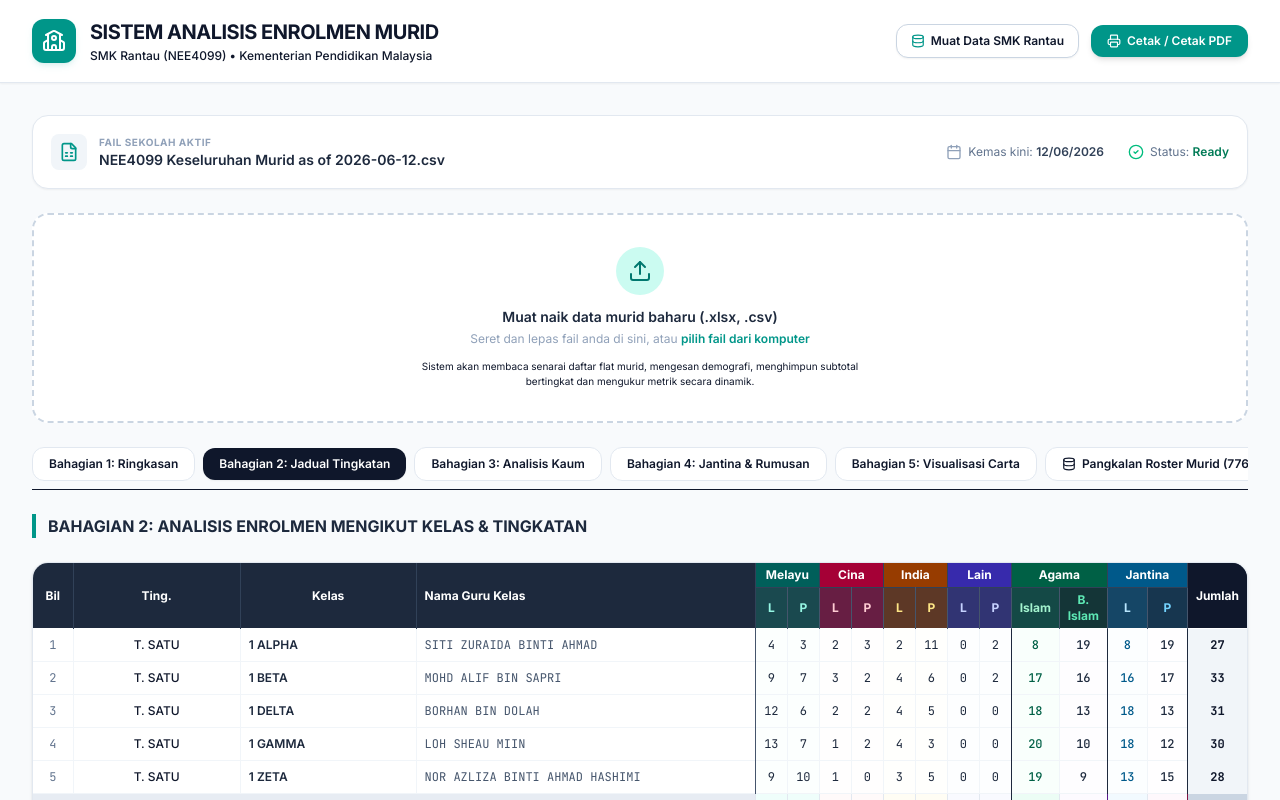
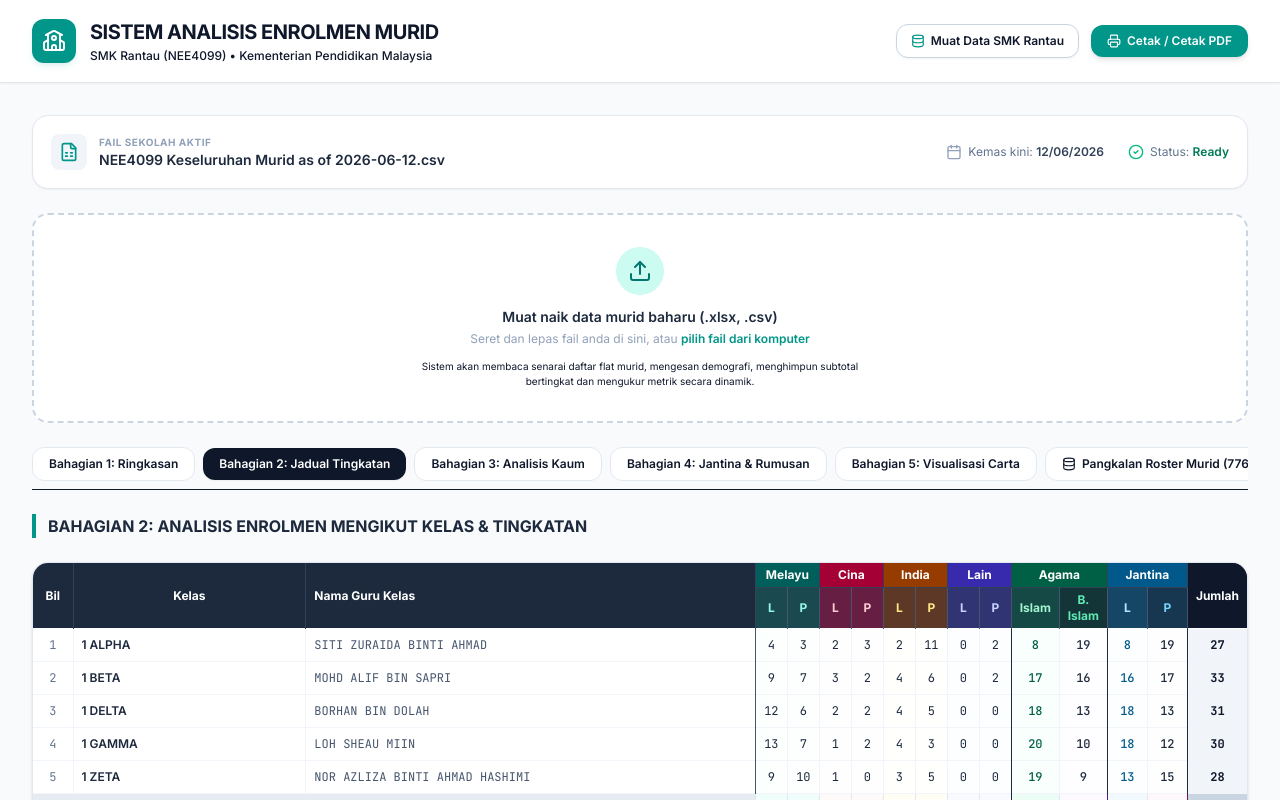
Before and after one commit to ask6487/analisis-enrolmen-murid, a React (Vite) app: page / in a window 1280 px wide. Both pictures are taken after a click on the button "Bahagian 2: Jadual Tingkatan". Shown: the top 800 px of the page. Built offline with nearby package versions, Linux system fonts and the light colour scheme.

Commit message:
refactor: adjust print styles and table layout
Simplify table headers by removing redundant 'Ting.' column and optimize print typography for better readability.

```diff
--- a/src/App.tsx
+++ b/src/App.tsx
@@ -690,7 +690,7 @@ export default function App() {
         {/* TAB 2: CLASSES TABLE BY FORM (SMK RANTAU DETAILED LAYOUT) */}
         {(activeTab === "forms" || window.matchMedia("print").matches) && (
           <section className="space-y-6">
-            <h3 className="text-md font-bold text-slate-800 border-l-4 border-teal-600 pl-3 uppercase print:text-lg">
+            <h3 className="text-md font-bold text-slate-800 border-l-4 border-teal-600 pl-3 uppercase print:text-sm print:font-bold print:border-l-2">
               Bahagian 2: Analisis Enrolmen Mengikut Kelas & Tingkatan
             </h3>
 
@@ -701,7 +701,6 @@ export default function App() {
                     {/* Double Tier Header */}
                     <tr className="bg-slate-800 text-white font-bold border-b border-slate-700">
                       <th rowSpan={2} className="py-3 px-2 border-r border-slate-700 text-center w-10">Bil</th>
-                      <th rowSpan={2} className="py-3 px-2 border-r border-slate-700 text-center">Ting.</th>
                       <th rowSpan={2} className="py-3 px-2 border-r border-slate-700 text-center">Kelas</th>
                       <th rowSpan={2} className="py-3 px-2 border-r border-slate-700 text-left">Nama Guru Kelas</th>
                       <th colSpan={2} className="py-1 px-1 border-r border-slate-700 text-center bg-teal-800">Melayu</th>
@@ -744,7 +743,6 @@ export default function App() {
                           rowsToRender.push(
                             <tr key={`${form.tingkatan}-${c.kelas}`} className="hover:bg-slate-50 border-b border-slate-100 transition">
                               <td className="py-2 px-1 border-r border-slate-100 font-mono text-slate-500">{overallIndex++}</td>
-                              <td className="py-2 px-1 border-r border-slate-100 font-medium text-slate-900">{form.tingkatan}</td>
                               <td className="py-2 px-1 border-r border-slate-100 font-semibold text-slate-800 text-left pl-2">{c.kelas}</td>
                               <td className="py-2 px-2 border-r border-slate-105 text-left text-slate-600 uppercase font-mono max-w-[200px] truncate" title={c.guruKelas}>
                                 {c.guruKelas}
@@ -776,7 +774,7 @@ export default function App() {
                         // Append the Subtotal block for this Tingkatan
                         rowsToRender.push(
                           <tr key={`SUBTOTAL-${form.tingkatan}`} className="bg-slate-150 font-bold border-b-2 border-slate-205 text-slate-800">
-                            <td colSpan={4} className="py-2.5 px-3 border-r border-slate-200 text-left bg-slate-200/80 tracking-wider">
+                            <td colSpan={3} className="py-2.5 px-3 border-r border-slate-200 text-left bg-slate-200/80 tracking-wider">
                               JUMLAH TINGKATAN {form.tingkatan.toUpperCase()}
                             </td>
                             {/* Melayu */}
@@ -806,7 +804,7 @@ export default function App() {
                       // Finally the grand total block
                       rowsToRender.push(
                         <tr key="GRAND-TOTAL" className="bg-slate-900 text-white font-extrabold text-xs">
-                          <td colSpan={4} className="py-3 px-3 uppercase text-left tracking-widest pl-4">
+                          <td colSpan={3} className="py-3 px-3 uppercase text-left tracking-widest pl-4">
                             Jumlah Keseluruhan Sekolah
                           </td>
                           {/* Melayu */}
```
